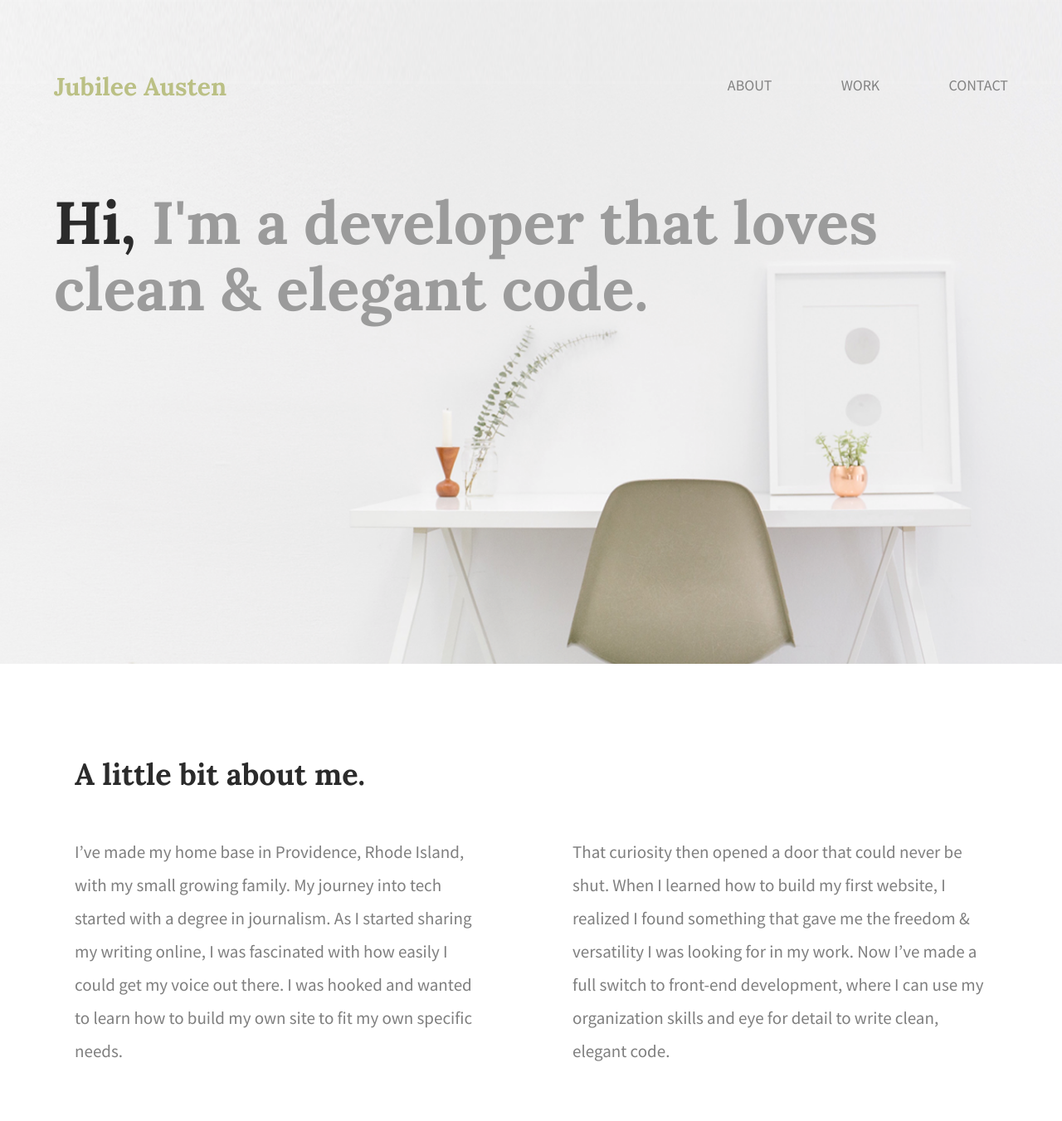
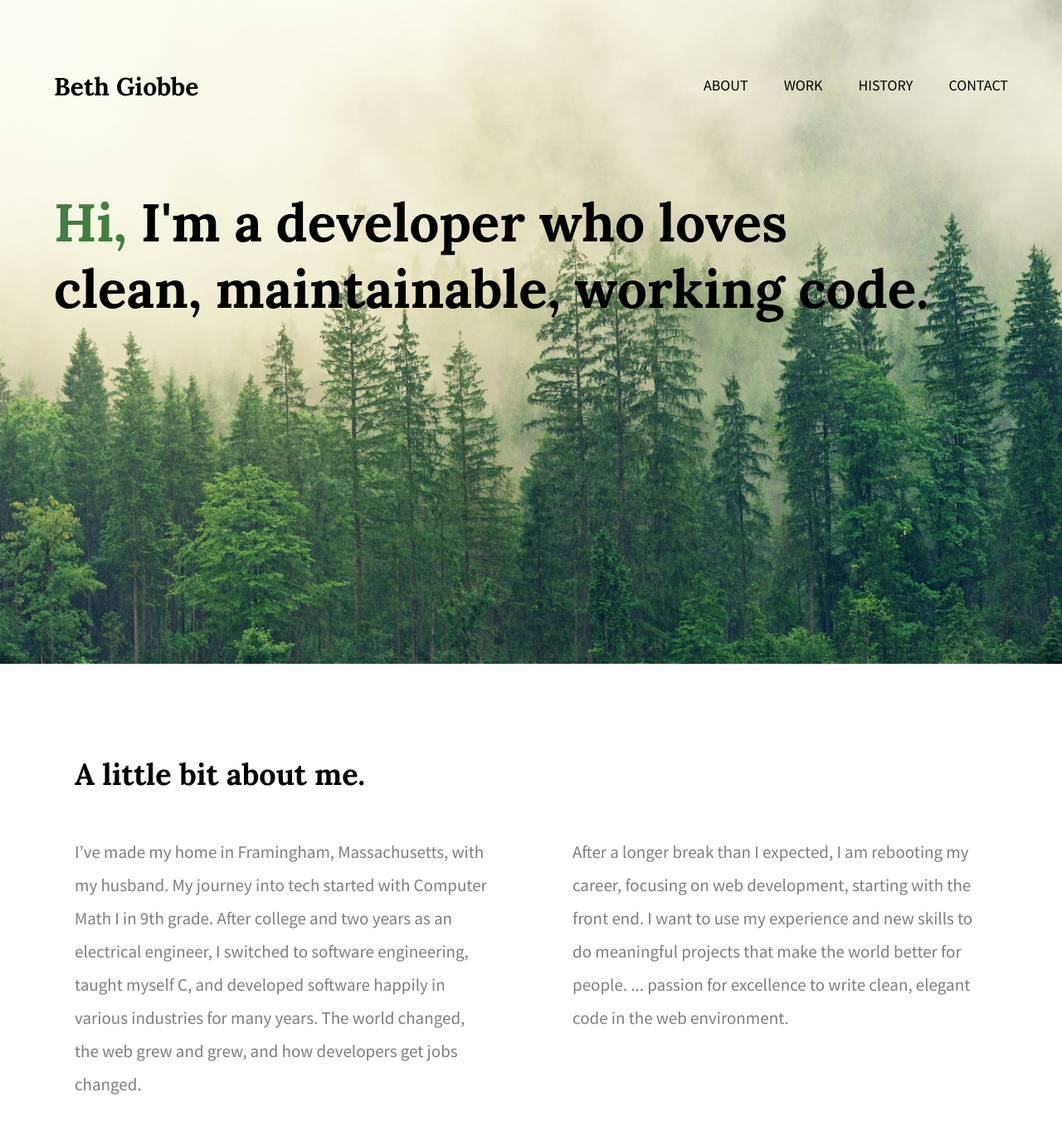
Before and after one commit to bgiobbe/old-profile, a plain HTML site: page index.html in a window 1280 px wide. Shown: the top 1351 px of the page at 83% size. Drawn offline with Linux system fonts and the light colour scheme.

Commit message:
Customized Jubilee Austen -> Beth Giobbe

```diff
--- a/css/main.css
+++ b/css/main.css
@@ -1,7 +1,7 @@
 /***** BASE STYLES *****/
 
 body {
-    color: #2b2b2b;
+    color: #000000;
     font-family: "Source Sans Pro", sans-serif;
 }
 
@@ -27,14 +27,14 @@ body {
 
 
 header {
-    background: url("../img/full-background.png");
-    background-position: center;
+    background: url("../img/full-background.jpg");
+    /* full-background resized from pexels-johannes-plenio-1423600.jpg */
+    background-position: bottom;
     background-size: cover;
     height: 800px;
 }
 
 header h1 {
-    color: #bbc085;
     font-family: Lora, serif;
     font-size: 30px;
     padding: 65px 0 65px 25px;
@@ -44,29 +44,31 @@ nav {
     float: right;
     padding: 75px 25px;
 }
+
 nav ul li{
+    color: black;
     display: inline-block;
+    padding-left: 40px;
 }
+
 nav ul li a {
-    color: #828282;
+    color: black;
     font-size: 18px;
-    padding-left: 80px;
     text-decoration: none;
     text-transform: uppercase;
 }
 
 header h2 {
     clear: both;
-    color: #9b9b9b;
     font-family: Lora, serif;
-    font-size: 72px;
+    font-size: 64px;
     line-height: 80px;
     padding: 20px 0 20px 25px;
-    width: 1000px;
+    width: 1100px;
 }
 
 header h2 span {
-    color: #2b2b2b;
+    color: #3f7f3f;
 }
 
 
@@ -97,7 +99,7 @@ header h2 span {
 /***** WORK *****/
 
 #work {
-    background-color: #f9ceb7;
+    background-color: #e2d4bb;
     text-align: center;
 }
 
@@ -126,7 +128,7 @@ header h2 span {
 /***** COONTACT *****/
 
 #contact {
-    background-color: #ebebeb;
+    background-color: #ebf8eb;
 }
 
 #contact .full-width {
@@ -136,9 +138,11 @@ header h2 span {
 #contact img#contact-img {
     border: 12px solid white;
     margin-left: 25px;
+    width: 550px;
 }
 
-#contact h2, #contact #email-header, #contact #socialmedia-header, #contact ul {
+#contact h2, #contact #email-header, #contact #socialmedia-header /*, #contact ul*/
+{
     padding-left: 115px;
 }
 
@@ -175,6 +179,7 @@ header h2 span {
 
 #contact ul {
     list-style: none;
+    padding-left: 240px;
 }
 
 #contact ul li {
--- a/index.html
+++ b/index.html
@@ -2,11 +2,12 @@
 <html lang="en">
     <head>
         <meta charset="utf-8">
-        <title>Jubilee Austen | Portfolio</title>
+        <title>Beth Giobbe | Portfolio</title>
         <link rel="preconnect" href="https://fonts.googleapis.com">
         <link rel="preconnect" href="https://fonts.gstatic.com" crossorigin>
         <link href="https://fonts.googleapis.com/css2?family=Lora:wght@400;700&display=swap" rel="stylesheet">
         <link href='https://fonts.googleapis.com/css?family=Source+Sans+Pro:400,700' rel='stylesheet'>
+        <link href='https://fonts.googleapis.com/css?family=Sarala:400,700' rel='stylesheet'>
         <link rel="stylesheet" href="css/normalize.css">
         <link rel="stylesheet" href="css/main.css">
     </head>
@@ -15,19 +16,22 @@
         <header>
             <div class="full-width">
                 <div class="half-width">
-                    <h1>Jubilee Austen</h1>
+                    <h1>Beth Giobbe</h1>
                 </div>
                 <div class="half-width">
                     <nav>
                         <ul>
                             <li><a href="#about">About</a></li>
                             <li><a href="#work">Work</a></li>
+                            <li><a href="./history/index.html">History</a></li>
                             <li><a href="#contact">Contact</a></li>
                         </ul>
                     </nav>
                 </div>
-                <h2><span>Hi,</span>
-                    I'm a developer that loves clean &amp; elegant code.</h2>
+                <h2>
+                  <span>Hi,</span> I'm a developer who loves<br>
+                  clean, maintainable, working code.
+                </h2>
             </div>
         </header>
 
@@ -37,24 +41,26 @@
                     <h2>A little bit about me.</h2>
                     <div class="half-width">
                         <p>
-                            I’ve made my home base in Providence, Rhode Island,
-                            with my small growing family. My journey into tech
-                            started with a degree in journalism. As I started
-                            sharing my writing online, I was fascinated with
-                            how easily I could get my voice out there. I was
-                            hooked and wanted to learn how to build my own site
-                            to fit my own specific needs.
+                            I’ve made my home in Framingham, Massachusetts,
+                            with my husband. My journey into tech
+                            started with Computer Math I in 9th grade. After
+                            college and two years as an electrical engineer, I
+                            switched to software engineering, taught myself C,
+                            and developed software happily in various industries
+                            for many years. The world changed, the web grew and
+                            grew, and how developers get jobs changed.
                         </p>
                     </div>
                     <div class="half-width">
                         <p>
-                            That curiosity then opened a door that could never
-                            be shut. When I learned how to build my first
-                            website, I realized I found something that gave me
-                            the freedom &amp; versatility I was looking for in
-                            my work. Now I’ve made a full switch to front-end
-                            development, where I can use my organization skills
-                            and eye for detail to write clean, elegant code.
+                            After a longer break than I expected, I am
+                            rebooting my career, focusing on web development,
+                            starting with the front end.
+                            I want to use my experience and new skills to do
+                            meaningful projects that make the world better for
+                            people.
+                            ... passion for excellence to write clean, elegant
+                            code in the web environment.
                         </p>
                     </div>
                 </div>
@@ -68,8 +74,7 @@
                         <p>
                             My focus is writing clean, well-formatted, semantic
                             HTML5 by hand to make sure that the content is easy
-                            to read, easy to collaborate, trouble-shoot and
-                            accessible.
+                            to read, easy to maintain, and accessible.
                         </p>
                     </div>
                     <div class="third-width">
@@ -78,8 +83,7 @@
                         <p>
                             I pride myself on writing CSS that is easy to read
                             and build on. I focus on keeping my CSS lean and
-                            fast to load, and I make it a habit to stay up to
-                            date on current best practices.
+                            fast to load.
                         </p>
                     </div>
                     <div class="third-width">
@@ -88,7 +92,7 @@
                         <p>
                             You can trust me to take a designer’s PSD and
                             quickly &amp; accurately convert it into a webpage
-                            that is pixel-perfect match.
+                            that is a pixel-perfect match.
                         </p>
                     </div>
                 </div>
@@ -97,29 +101,19 @@
             <footer id="contact">
                 <div class="full-width">
                     <div class="half-width">
-                        <img id="contact-img" src="img/contact-image.png"
-                             alt="Woman sitting at a desk with
-                                  laptop, pad of paper, and pencil">
+                        <img id="contact-img" src="img/contact-image.jpg"
+                             alt="Black Bear (USDA)">
                     </div>
                     <div class="half-width">
                         <h2>Like what you see?</h2>
                         <h3 id="email-header">Let's meet for a cup of coffee.</h3>
                         <a href="mailto:hi@jubileeausten.com">
                             <img id="envelope" src="img/envelope.png" alt="envelope icon">
-                            hi [@] jubileeausten.com
+                            bgiobbe [@] gmail.com
                         </a>
                          <h3 id="socialmedia-header">Or, find me on the interwebs</h3>
                          <ul>
-                             <li><a href="https://twitter.com">
-                                 <img src="img/twitter.png" alt="Twitter icon">
-                             </a></li>
-                             <li><a href="https://tumblr.com">
-                                 <img src="img/tumblr.png" alt="Tumblr icon">
-                             </a></li>
-                             <li><a href="https://instagram.com">
-                                 <img src="img/instagram.png" alt="Instagram icon">
-                             </a></li>
-                             <li><a href="https://linkedin.com">
+                           <li><a href="https://www.linkedin.com/in/bgiobbe/">
                                  <img src="img/linkedin.png" alt="Linkedin icon">
                              </a></li>
                              <li><a href="https://github.com/bgiobbe">
```
Also changed, not shown: img/background-300px.png (added), img/contact-image.jpg (added), img/contact-image.png (deleted), img/full-background.jpg (added), img/full-background.png (deleted), 1 other file.
